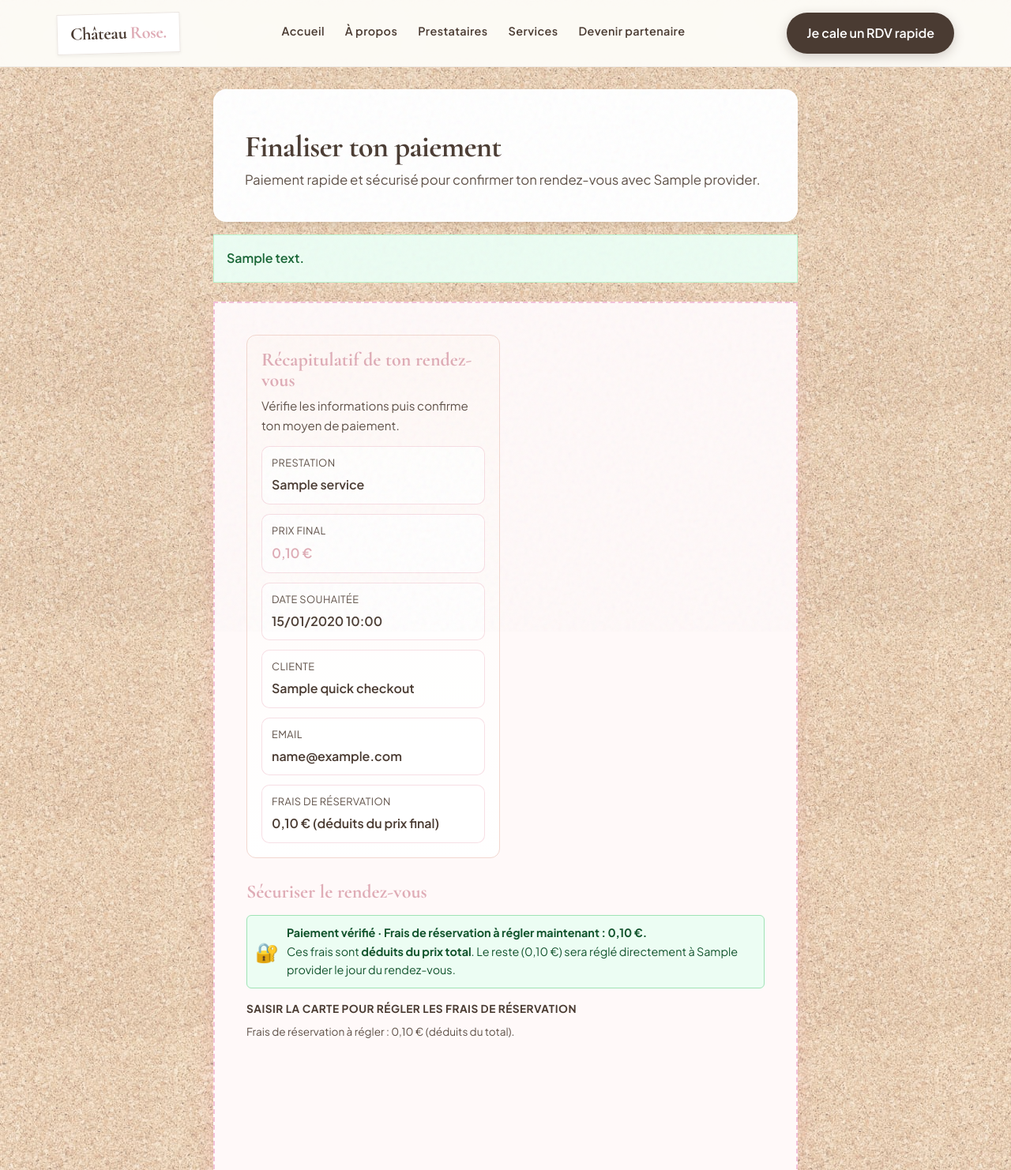
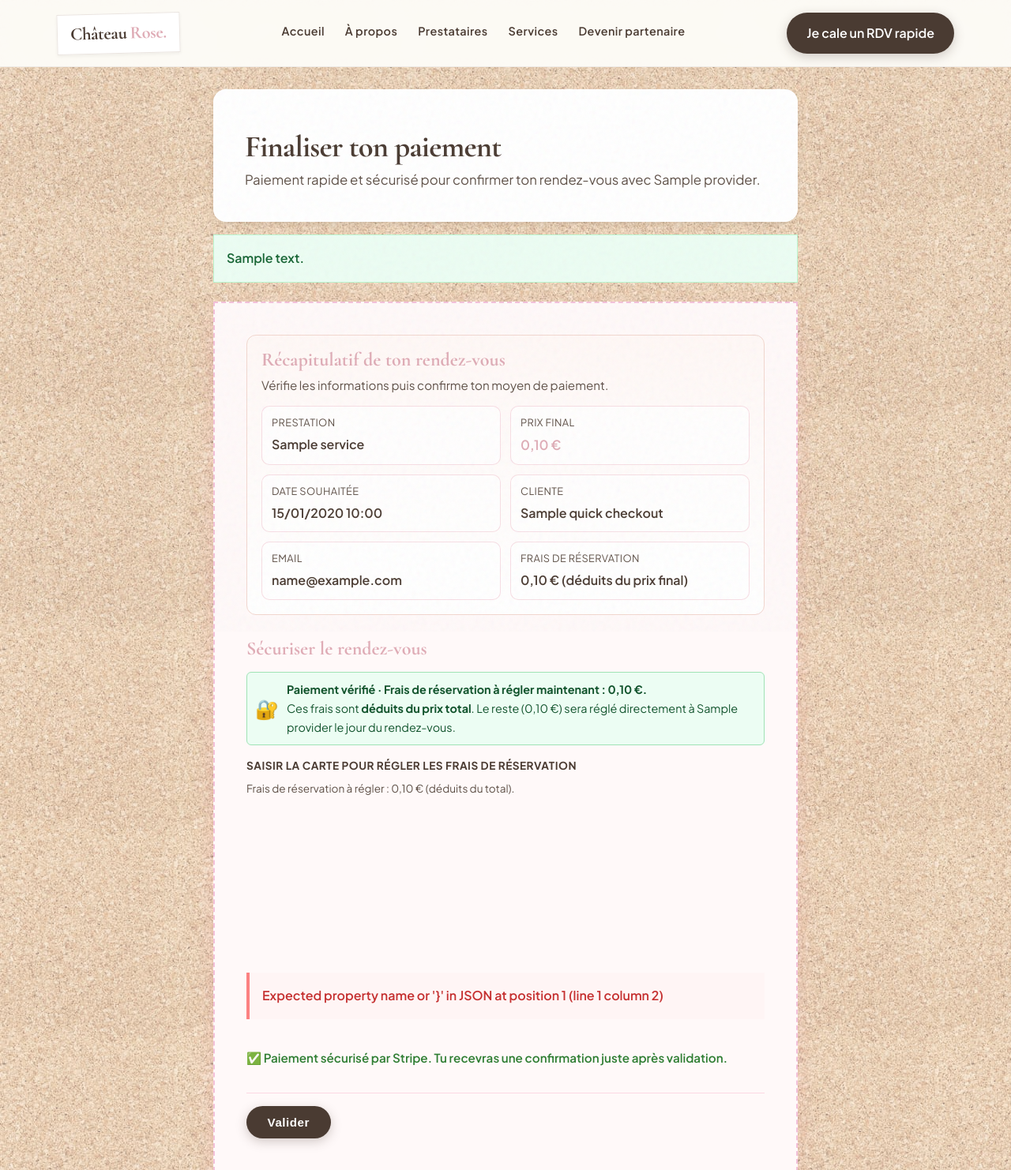
Before and after one commit to jafty/chateau_rose, a Django app: template templates/interface/quick_checkout_page.html in a window 1280 px wide. Shown: the top 1482 px of the page at 79% size. Run offline with Django 5.2, Linux system fonts and the light colour scheme; the template is opened without the code that fills it: most values are stand-ins (such as "Sample title", 1, 10 or a date in 2020); some libraries are stand-ins or nearby versions.

Commit message:
Improve zone placeholder and widen quick checkout summary

```diff
--- a/templates/interface/partials/provider_standard_booking_form_fields.html
+++ b/templates/interface/partials/provider_standard_booking_form_fields.html
@@ -137,7 +137,7 @@
                                                 data-zone-search-url="{% url 'interface:zone_search' %}"
                                                 data-zone-value-field="name"
                                                 data-zone-label-field="name"
-                                                data-zone-search-placeholder="Commence à taper ta zone"
+                                                data-zone-search-placeholder="Ex : Saint-Cyprien, Arènes, Tournefeuille..."
                                             >
                                                 <option value="" selected disabled>Dans quelle zone ?</option>
                                                 {% if provider.salon_zone %}
--- a/templates/interface/partials/quick_checkout_summary.html
+++ b/templates/interface/partials/quick_checkout_summary.html
@@ -1,6 +1,6 @@
 {% load price_filters %}
 
-<section class="quick-checkout-summary" aria-label="Récapitulatif de ton rendez-vous">
+<section class="quick-checkout-summary full-width" aria-label="Récapitulatif de ton rendez-vous">
     <div class="quick-checkout-summary__header">
         <h4>Récapitulatif de ton rendez-vous</h4>
         <p class="meta-line">Vérifie les informations puis confirme ton moyen de paiement.</p>
```
